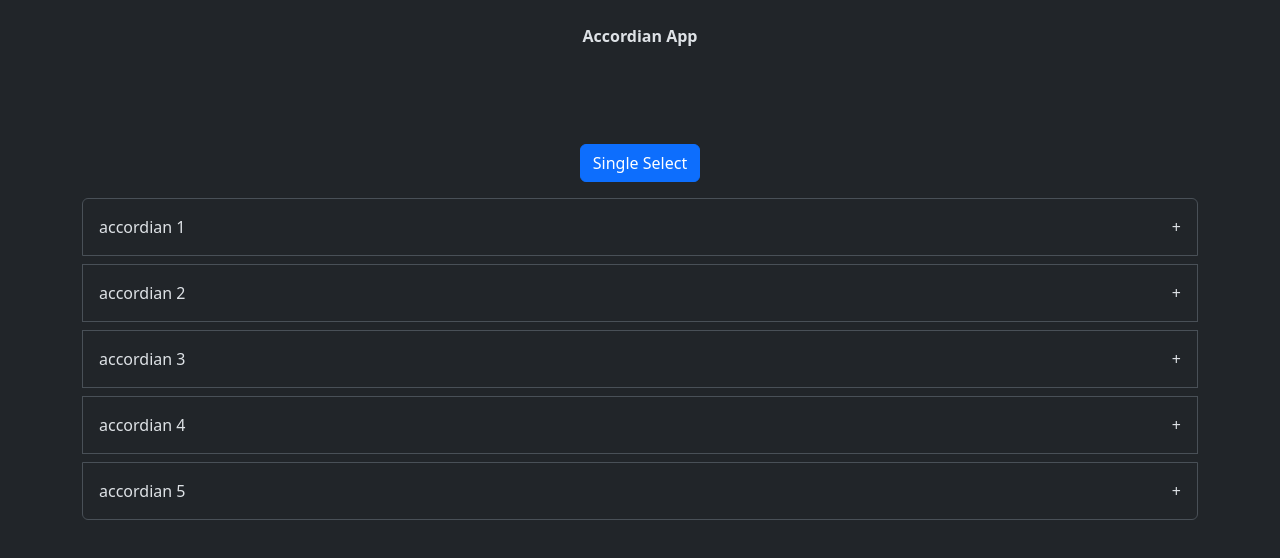
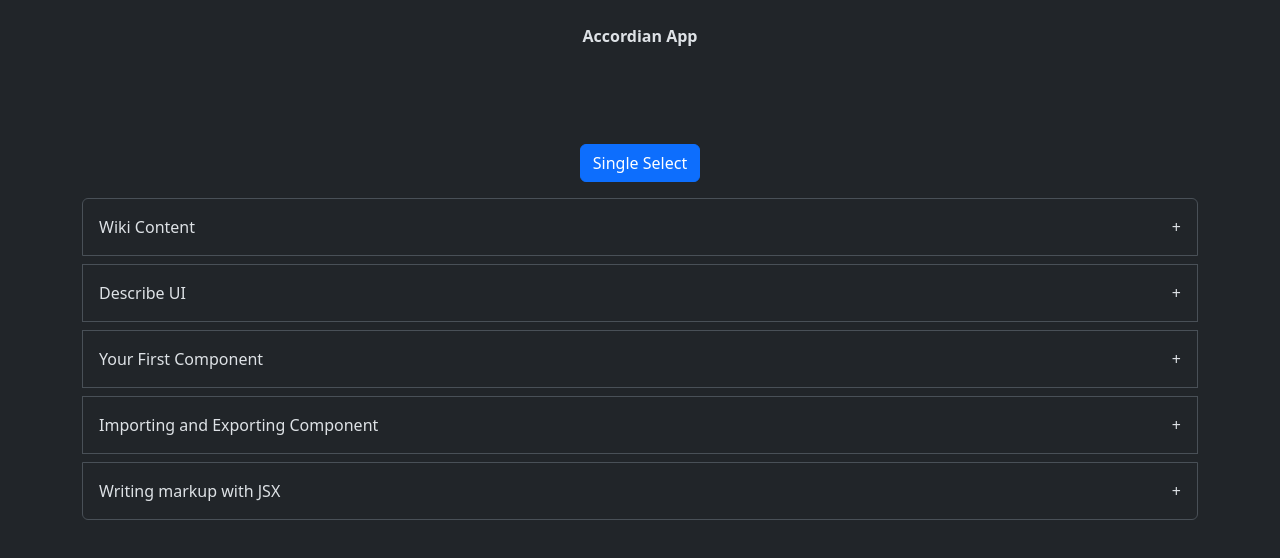
Before and after one commit to santoshmanaguli/React-25-projects, a React (Vite) app in the folder accordian/: page / in a window 1280 px wide. Shown: the top 558 px of the page. Built offline with nearby package versions, Linux system fonts and the light colour scheme.

Commit message:
changing data

```diff
--- a/accordian/src/components/Accordian.tsx
+++ b/accordian/src/components/Accordian.tsx
@@ -6,33 +6,33 @@ export default function Accordian() {
   const [array, setArray] = useState([
     {
       id: 1,
-      title: "accordian 1",
+      title: "Wiki Content",
       show: false,
-      desc: "Lorem ipsum is a placeholder or dummy text used in typesetting and graphic design for previewing layouts1.",
+      desc: "Wiki content refers to content contained in an article that a Wikipedian created or is naturally existent1. Wiki is sometimes used on a page to visually or encyclopedically improve the article's value1. A content page is a page with encyclopedic value1.A wiki engine is a form of a content management system that differs from other web-based systems such as blog software2. The content is created without any defined owner or leader, and wikis have little inherent structure, allowing structure to emerge according to the needs of the users2.",
     },
     {
       id: 2,
-      title: "accordian 2",
+      title: "Describe UI",
       show: false,
-      desc: "Lorem ipsum is a placeholder or dummy text used in typesetting and graphic design for previewing layouts2.",
+      desc: "React is a JavaScript library for rendering user interfaces (UI). UI is built from small units like buttons, text, and images. React lets you combine them into reusable, nestable components. From web sites to phone apps, everything on the screen can be broken down into components. In this chapter, you’ll learn to create, customize, and conditionally display React components.",
     },
     {
       id: 3,
-      title: "accordian 3",
+      title: "Your First Component",
       show: false,
-      desc: "Lorem ipsum is a placeholder or dummy text used in typesetting and graphic design for previewing layouts3.",
+      desc: "React applications are built from isolated pieces of UI called components. A React component is a JavaScript function that you can sprinkle with markup. Components can be as small as a button, or as large as an entire page. Here is a Gallery component rendering three Profile components:",
     },
     {
       id: 4,
-      title: "accordian 4",
+      title: "Importing and Exporting Component",
       show: false,
-      desc: "Lorem ipsum is a placeholder or dummy text used in typesetting and graphic design for previewing layouts4.",
+      desc: "You can declare many components in one file, but large files can get difficult to navigate. To solve this, you can export a component into its own file, and then import that component from another file:",
     },
     {
       id: 5,
-      title: "accordian 5",
+      title: "Writing markup with JSX",
       show: false,
-      desc: "Lorem ipsum is a placeholder or dummy text used in typesetting and graphic design for previewing layouts5.",
+      desc: "Each React component is a JavaScript function that may contain some markup that React renders into the browser.",
     },
   ]);
   const [enableMultiSelect, setEnableMultiSelect] = useState(false);
@@ -89,9 +89,7 @@ export default function Accordian() {
                 <span>{i.show ? "-" : "+"}</span>
               </div>
               {i.show && (
-                <div className="accordion-body p-3 border-top">
-                  {i.desc}
-                </div>
+                <div className="accordion-body p-3 border-top">{i.desc}</div>
               )}
             </div>
           );
```
